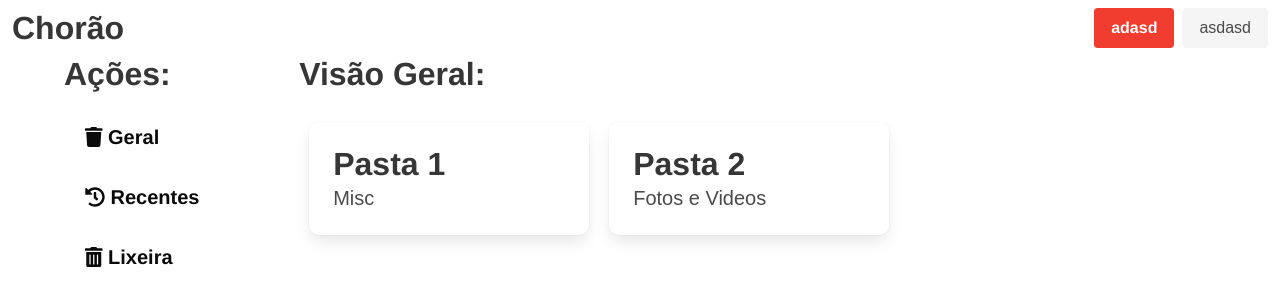
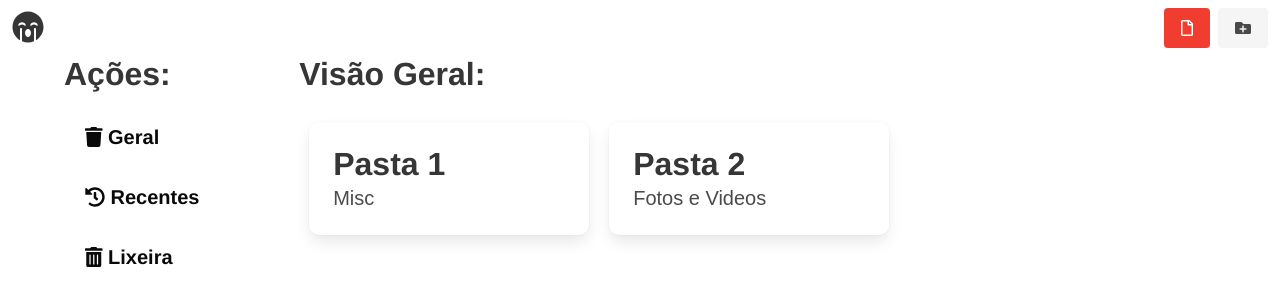
Before and after one commit to wvxbs/chorao, a React (Create React App) app: page /Home in a window 1280 px wide. Shown: the top 306 px of the page. Built offline with nearby package versions, Linux system fonts and the light colour scheme; a web font is replaced by a local one.

Commit message:
file and folder manipulation logic started

```diff
--- a/src/components/Header.js
+++ b/src/components/Header.js
@@ -2,12 +2,28 @@ import React from 'react'
 import Sidebar from '../signed/home/layout/Sidebar'
 
 const Header = props => {
+
+    const Location = props.location
+
+    if(Location === "Home"){
+
+    }
+
+    const handleCreateFile = () => {
+
+    }
+
+    const handleCreateFolder = () => {
+
+    }
+
+
     return (
         <div className="navbar" role="navigation" aria-label="main navigation">
             <div className="navbar-brand">
                 <a className="navbar-item" href="https://bulma.io">
                     <h1 className="title ">
-                        Chorão
+                        <i class="fas fa-sad-cry"></i>
                     </h1>
                 </a>
                 <a role="button" className="navbar-burger burger" aria-label="menu" aria-expanded="false" data-target="navbarBasicExample">
@@ -21,10 +37,10 @@ const Header = props => {
                 <div className="navbar-item">
                     <div className="buttons">
                     <a className="button is-primary">
-                        <strong>adasd</strong>
+                        <i class="far fa-file"></i>
                     </a>
                     <a className="button is-light">
-                        asdasd
+                    <i class="fas fa-folder-plus"></i>
                     </a>
                     </div>
                 </div>
--- a/src/signed/Folder/Layout.js
+++ b/src/signed/Folder/Layout.js
@@ -7,7 +7,9 @@ const Layout = props => {
 return (
         <div>
             <div>
-                <Header />
+                <Header
+                    location={props.folder}
+                />
             </div>
             <div className="container">
                 <div>
--- a/src/signed/home/Layout.js
+++ b/src/signed/home/Layout.js
@@ -8,7 +8,9 @@ const Layout = props => {
     return (
         <div>
             <div id="header">
-                <Header />
+                <Header
+                    location="Home"
+                />
             </div>
             <div id="body" className="container">
                 <div class="columns">
```
Also changed, not shown: src/components/File.js (+8 -0 lines).
